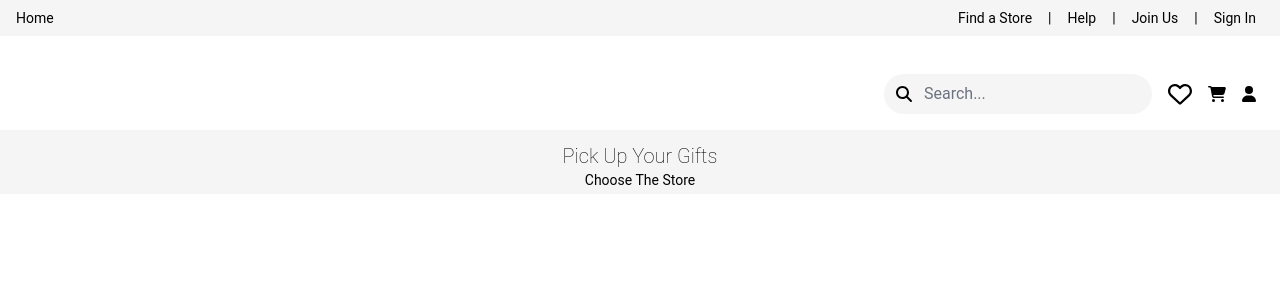
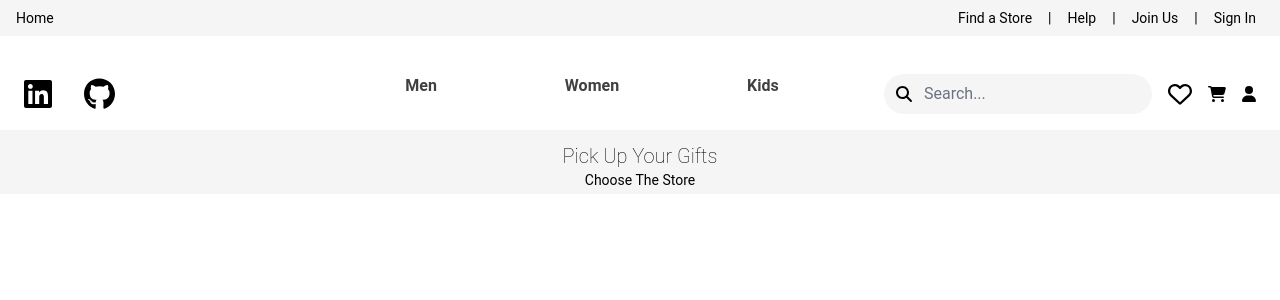
Before and after one commit to mSharifHub/e-commerce, a React (Create React App) app: page /api/navigation-helpers/kids in a window 1280 px wide. Shown: the top 300 px of the page. Built offline with nearby package versions, Linux system fonts and the light colour scheme.

Commit message:
implementing header links

```diff
--- a/src/components/navigation/navigation_helpers/NavHelper.jsx
+++ b/src/components/navigation/navigation_helpers/NavHelper.jsx
@@ -1,13 +1,27 @@
+/* eslint-disable jsx-a11y/control-has-associated-label */
 import CartIcon from "../icons/CartIcon";
 import HeartIcon from "../icons/HeartIcon";
 import UserIcon from "../icons/User";
-
+import NavigationHelperLinks from "./navigation_helper_links/NavigationHelperLinks";
+import Linkedin from "./navigation_helpers_icons/Linkedin";
+import Github from "./navigation_helpers_icons/Github";
 import { SearchBar } from "../search/SearchBar";
 
 export default function NavHelper() {
   return (
-    <div className=" grid  grid-cols-1 sm:grid-cols-[1fr_1fr] ">
-      <div className="flex justify-end  items-center col-span-1 col-start-2 space-x-4">
+    <div className=" grid  grid-cols-2 lg:grid-cols-[0.5fr_1fr_0.5fr]">
+      <div className="flex justify-start items-center space-x-8 mx-4">
+        <a href="https://www.linkedin.com/in/mohamed-sharif-47301520b/">
+          <Linkedin />
+        </a>
+        <a href="https://github.com/mSharifHub/e-commerce">
+          <Github />
+        </a>
+      </div>
+      <div className=" hidden lg:flex justify-around col-span-1 col-start-2 ">
+        <NavigationHelperLinks />
+      </div>
+      <div className="flex justify-end  items-center  space-x-4 col-span-1 col-start-3">
         <SearchBar />
         <HeartIcon />
         <CartIcon />
--- /dev/null
+++ b/src/components/navigation/navigation_helpers/navigation_helper_links/NavigationHelperLinks.jsx
@@ -0,0 +1,25 @@
+import React from "react";
+
+import { Link } from "react-router-dom";
+
+const arr = [
+  { name: "Men", path: "/api/navigation-helpers/men" },
+  { name: "Women", path: "/api/navigation-helpers/women" },
+  { name: "Kids", path: "/api/navigation-helpers/kids" },
+];
+
+export default function NavigationHelperLinks() {
+  return (
+    <nav className="flex space-x-[8rem] text-neutral-700 font-semibold ">
+      {arr.map((link) => (
+        <React.Fragment key={link.name}>
+          <Link to={link.path}>
+            <div className="transition-all duration-75 border-black border-b-0 hover:border-b-2">
+              {link.name}
+            </div>
+          </Link>
+        </React.Fragment>
+      ))}
+    </nav>
+  );
+}
--- /dev/null
+++ b/src/components/navigation/navigation_helpers/navigation_helpers_icons/Github.jsx
@@ -0,0 +1,6 @@
+import { faGithub } from "@fortawesome/free-brands-svg-icons";
+import { FontAwesomeIcon } from "@fortawesome/react-fontawesome";
+
+export default function Github() {
+  return <FontAwesomeIcon icon={faGithub} size="2xl" />;
+}
--- /dev/null
+++ b/src/components/navigation/navigation_helpers/navigation_helpers_icons/Linkedin.jsx
@@ -0,0 +1,6 @@
+import { faLinkedin } from "@fortawesome/free-brands-svg-icons";
+import { FontAwesomeIcon } from "@fortawesome/react-fontawesome";
+
+export default function Linkedin() {
+  return <FontAwesomeIcon icon={faLinkedin} size="2xl" />;
+}
```
